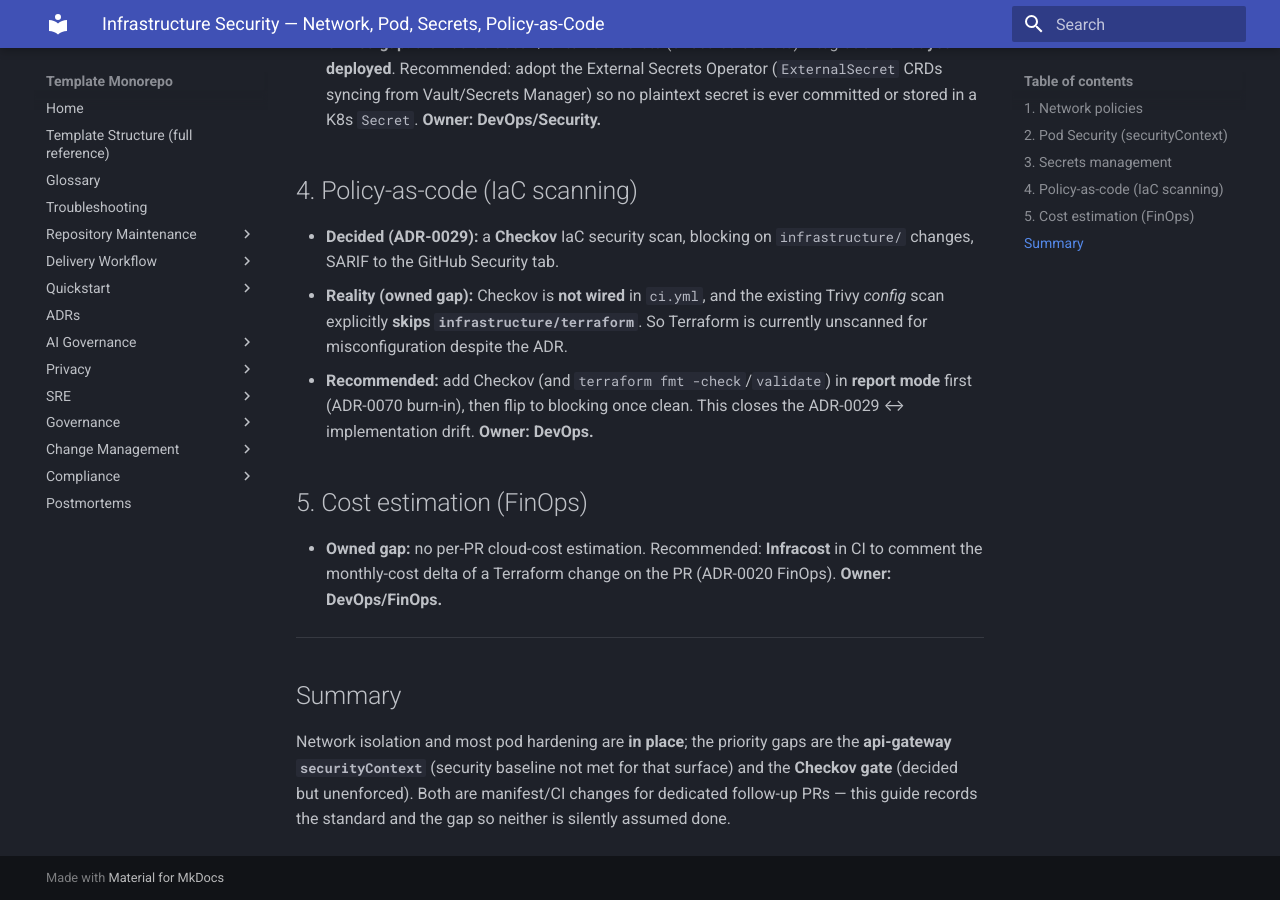
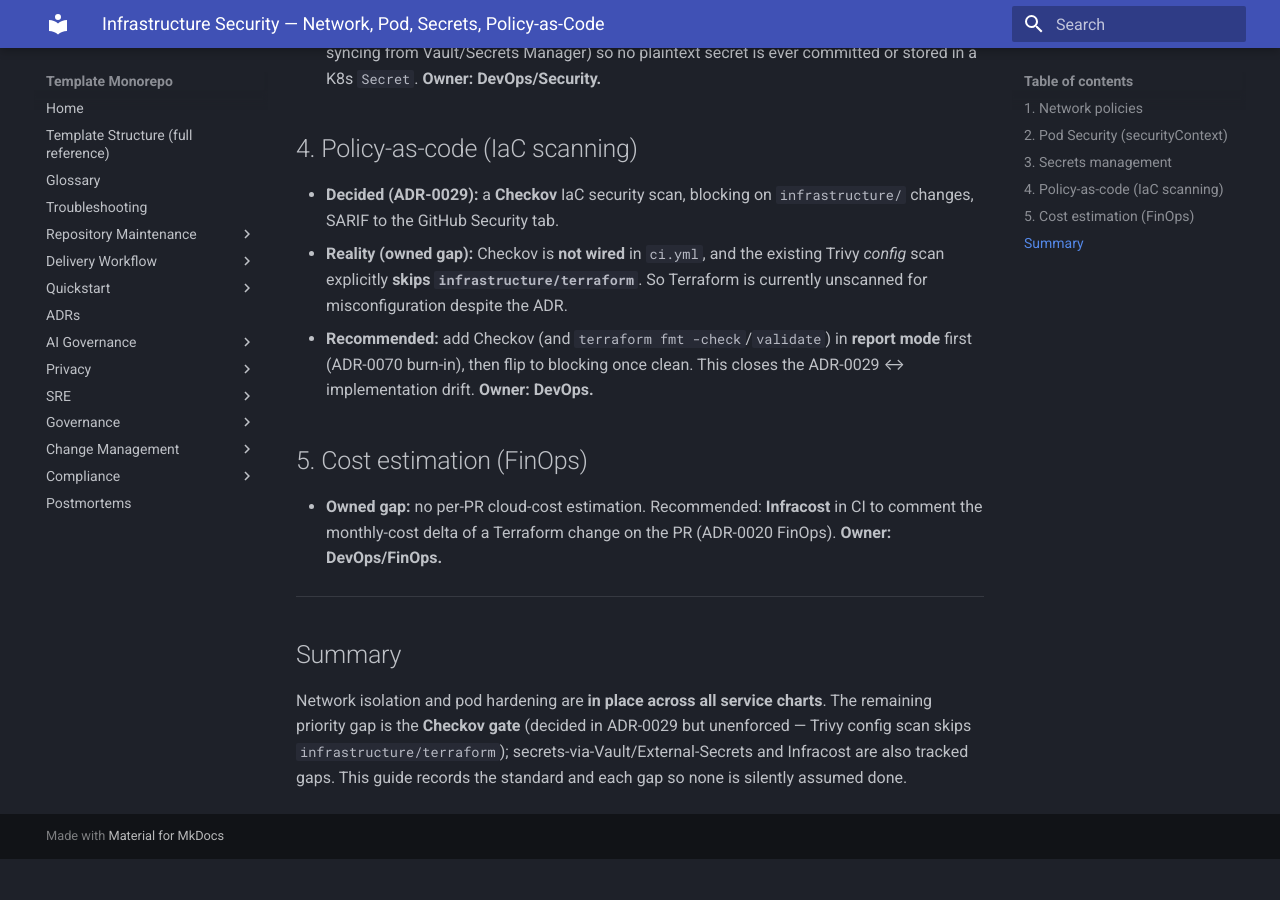
Before and after one commit to valdomirosouza/Repository-Template-v3, an MkDocs documentation site: the page built from docs/infrastructure/security.md, in a window 1280 px wide and 900 px high, scrolled down 1652 px. Built offline with MkDocs 1.6.1 and Material for MkDocs 9.7.7, drawn with Linux system fonts in a browser that asks for light colours; after the commit the page ends 2511 px from its top, so only the background shows below that; some of the changed text lies outside the part shown.

Commit message:
fix(infra): harden api-gateway pod with securityContext (#36)
api-gateway was the only service Helm chart without a securityContext
(verified: zero occurrences), while event-worker and domain-service set the
hardened baseline. Add the matching pod-level (runAsNonRoot, runAsUser
65532, fsGroup 65532) and container-level (allowPrivilegeEscalation: false,
readOnlyRootFilesystem: true) securityContext so api-gateway pods meet the
PodSecurity-restricted baseline documented in docs/infrastructure/security.md.

Closes the highest-priority gap surfaced by the Wave 4 IaC review (PR #32);
updates the infra docs' conformance tables (gap -> resolved).

Refs: ADR-0023, ADR-0029
Closes #35

Co-authored-by: Claude Opus 4.8 (1M context) <noreply@anthropic.com>

````diff
--- a/docs/infrastructure/security.md
+++ b/docs/infrastructure/security.md
@@ -35,12 +35,10 @@ containers:
       capabilities: { drop: ["ALL"] }
 ```
 
-Implemented today in `helm/event-worker`, `helm/domain-service`, and the bare K8s manifest
-(`runAsNonRoot`, `readOnlyRootFilesystem`, `capabilities: drop ["ALL"]`).
-
-> **⚠ Owned gap (high priority):** the **api-gateway** Helm template does **not** declare a
-> `securityContext` — it should match the baseline above. Track as a Platform follow-up (manifest
-> change, out of this docs-only PR).
+Implemented in **all** service Helm charts — `helm/api-gateway`, `helm/event-worker`,
+`helm/domain-service` — and the bare K8s manifest: pod-level `runAsNonRoot`/`runAsUser`/`fsGroup` and
+container-level `allowPrivilegeEscalation: false`/`readOnlyRootFilesystem: true` (the bare manifest
+additionally drops all capabilities).
 
 ## 3. Secrets management
 
@@ -77,7 +75,7 @@ Implemented today in `helm/event-worker`, `helm/domain-service`, and the bare K8
 
 ## Summary
 
-Network isolation and most pod hardening are **in place**; the priority gaps are the **api-gateway
-`securityContext`** (security baseline not met for that surface) and the **Checkov gate** (decided but
-unenforced). Both are manifest/CI changes for dedicated follow-up PRs — this guide records the
-standard and the gap so neither is silently assumed done.
+Network isolation and pod hardening are **in place across all service charts**. The remaining
+priority gap is the **Checkov gate** (decided in ADR-0029 but unenforced — Trivy config scan skips
+`infrastructure/terraform`); secrets-via-Vault/External-Secrets and Infracost are also tracked gaps.
+This guide records the standard and each gap so none is silently assumed done.
````
Also changed, not shown: docs/infrastructure/README.md (+15 -14 lines), 1 other file.
